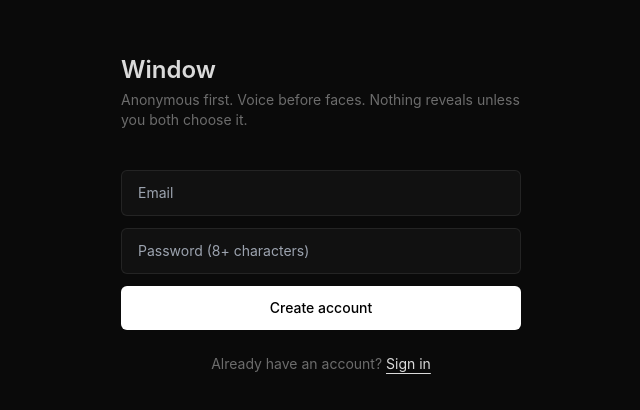
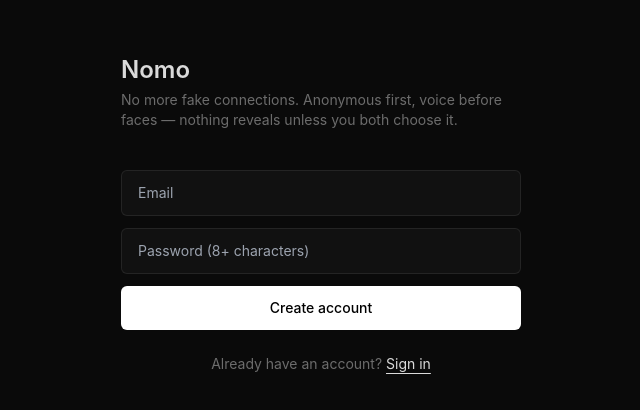
Before and after one commit to jayj221/nomo, a Next.js app: page /signup in a window 1280 px wide. Shown: the part 186-596 px from the top of the page, without its empty margins (319-959 px from the left). Built offline with nearby package versions, Linux system fonts and the light colour scheme.

Commit message:
Rebrand to Nomo
Co-Authored-By: Claude Fable 5 <noreply@anthropic.com>

```diff
--- a/app/(auth)/login/page.tsx
+++ b/app/(auth)/login/page.tsx
@@ -33,9 +33,9 @@ export default function LoginPage() {
 
   return (
     <main className="mx-auto flex min-h-screen w-full max-w-md flex-col justify-center px-6">
-      <h1 className="text-2xl font-semibold">Window</h1>
+      <h1 className="text-2xl font-semibold">Nomo</h1>
       <p className="mt-1 text-sm text-secondary">
-        Talk first. Reveal on your terms.
+        No more fake connections. Talk first, reveal on your terms.
       </p>
 
       <form onSubmit={submit} className="mt-10 flex flex-col gap-3">
--- a/app/(auth)/signup/page.tsx
+++ b/app/(auth)/signup/page.tsx
@@ -34,10 +34,10 @@ export default function SignupPage() {
 
   return (
     <main className="mx-auto flex min-h-screen w-full max-w-md flex-col justify-center px-6">
-      <h1 className="text-2xl font-semibold">Window</h1>
+      <h1 className="text-2xl font-semibold">Nomo</h1>
       <p className="mt-1 text-sm text-secondary">
-        Anonymous first. Voice before faces. Nothing reveals unless you both
-        choose it.
+        No more fake connections. Anonymous first, voice before faces —
+        nothing reveals unless you both choose it.
       </p>
 
       <form onSubmit={submit} className="mt-10 flex flex-col gap-3">
--- a/app/layout.tsx
+++ b/app/layout.tsx
@@ -2,8 +2,8 @@ import type { Metadata, Viewport } from "next";
 import "./globals.css";
 
 export const metadata: Metadata = {
-  title: "Window",
-  description: "Talk first. Reveal on your terms.",
+  title: "Nomo",
+  description: "No more fake connections. No more talk that goes nowhere.",
 };
 
 export const viewport: Viewport = {
--- a/package.json
+++ b/package.json
@@ -1,5 +1,5 @@
 {
-  "name": "window-app",
+  "name": "nomo",
   "version": "0.1.0",
   "private": true,
   "scripts": {
```
Also changed, not shown: 1 other file (tests, documents, lock files or other folders).
